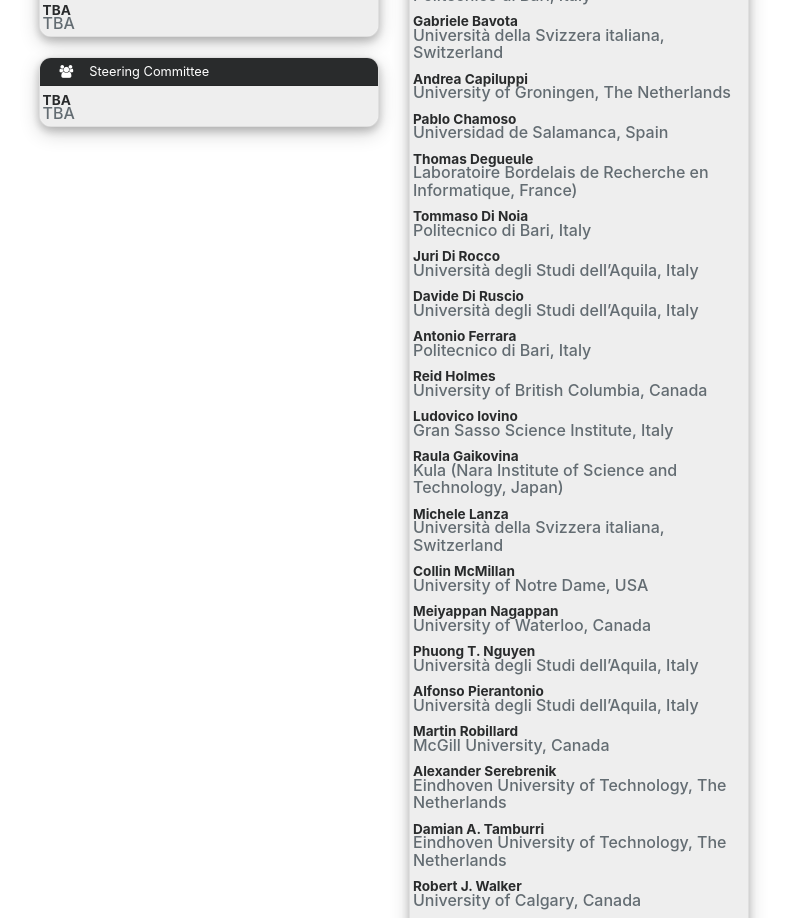
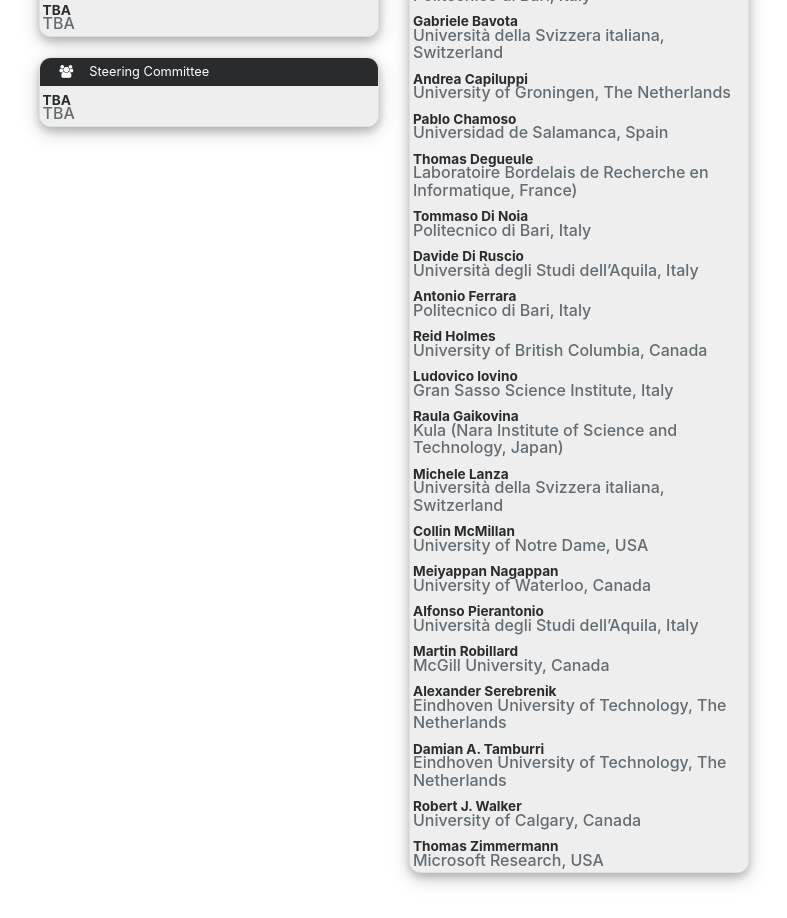
Before and after one commit to WEARS21/WEARS21.github.io, a Jekyll site: the page built from committees.html, in a window 1280 px wide. Shown: the part 420-1338 px from the top of the page, without its empty margins (246-1033 px from the left). Built offline with Jekyll 4.4.1, drawn with Linux system fonts in a browser that asks for light colours; nearby versions of some CDN libraries.

Commit message:
Update conference.yml

```diff
--- a/_data/conference.yml
+++ b/_data/conference.yml
@@ -102,8 +102,6 @@
     org: Laboratoire Bordelais de Recherche en Informatique, France)
   - name: Tommaso Di Noia
     org: Politecnico di Bari, Italy
-  - name: Juri Di Rocco
-    org:  Università degli Studi dell’Aquila, Italy
   - name: Davide Di Ruscio
     org:  Università degli Studi dell’Aquila, Italy
   - name: Antonio Ferrara
@@ -120,8 +118,6 @@
     org: University of Notre Dame, USA
   - name: Meiyappan Nagappan
     org: University of Waterloo, Canada
-  - name: Phuong T. Nguyen
-    org: Università degli Studi dell’Aquila, Italy
   - name: Alfonso Pierantonio
     org: Università degli Studi dell’Aquila, Italy
   - name: Martin Robillard
```
